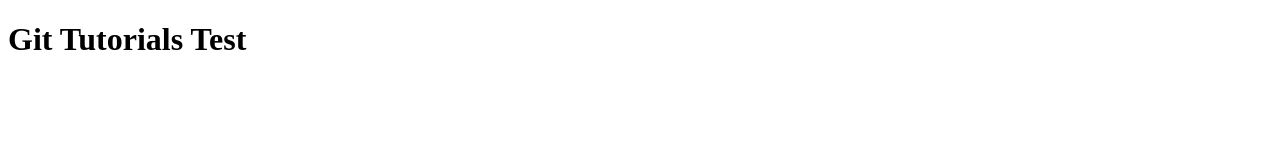
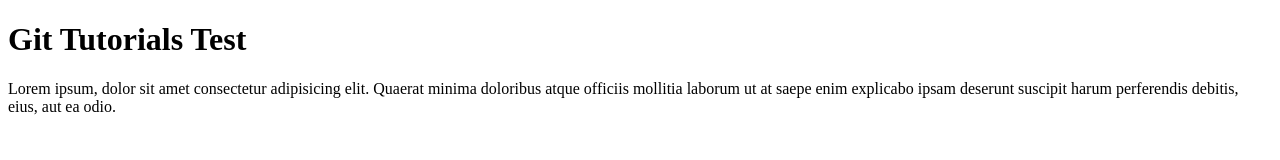
Before and after one commit to sanchezJonathan/onat-tutorials, a plain HTML site: page index.html in a window 1280 px wide. Drawn offline with Linux system fonts and the light colour scheme.

Commit message:
Adds new paragraph to index

```diff
--- a/index.html
+++ b/index.html
@@ -8,5 +8,6 @@
 </head>
 <body>
   <h1>Git Tutorials Test</h1>
+  <p>Lorem ipsum, dolor sit amet consectetur adipisicing elit. Quaerat minima doloribus atque officiis mollitia laborum ut at saepe enim explicabo ipsam deserunt suscipit harum perferendis debitis, eius, aut ea odio.</p>
 </body>
 </html>
```
